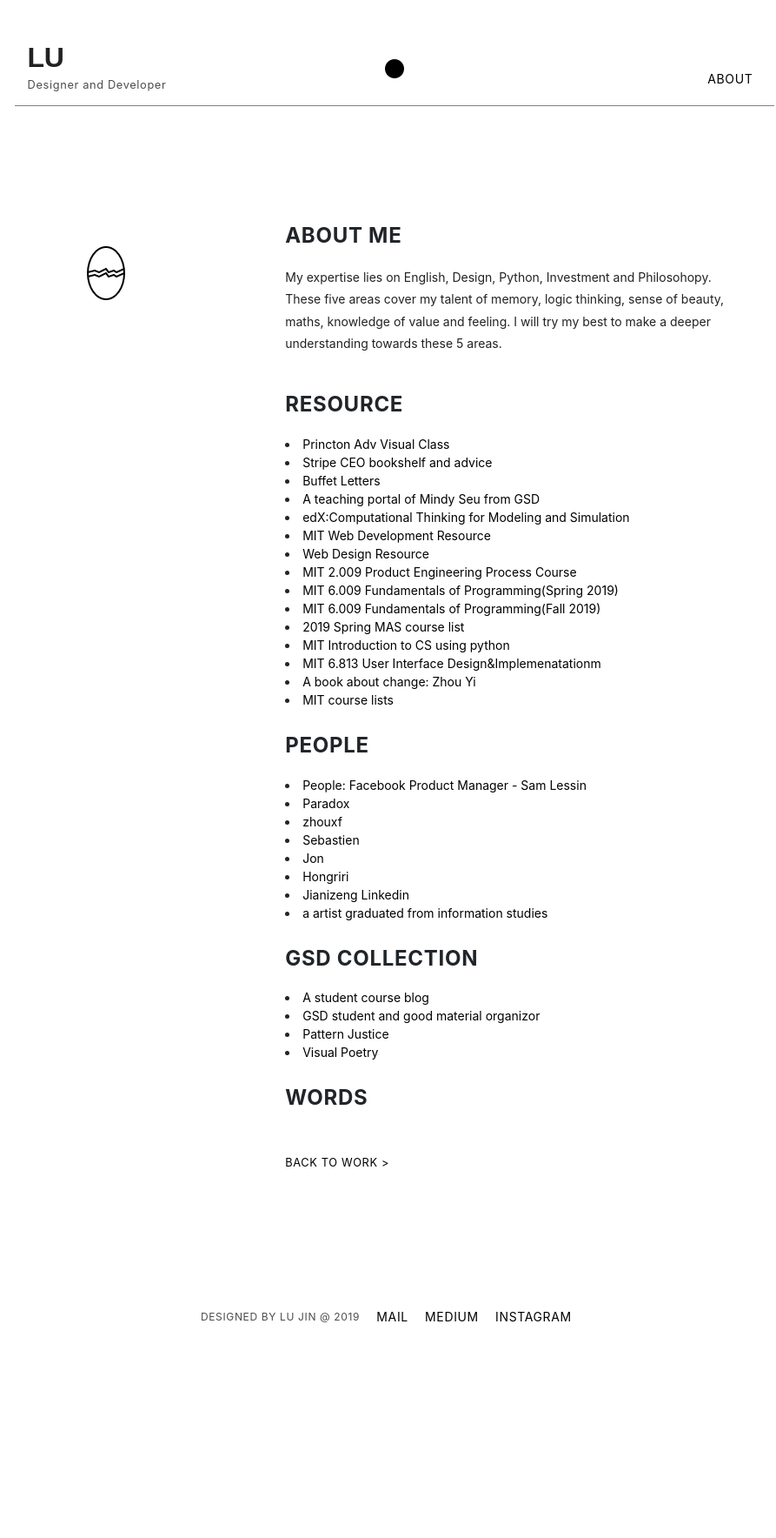
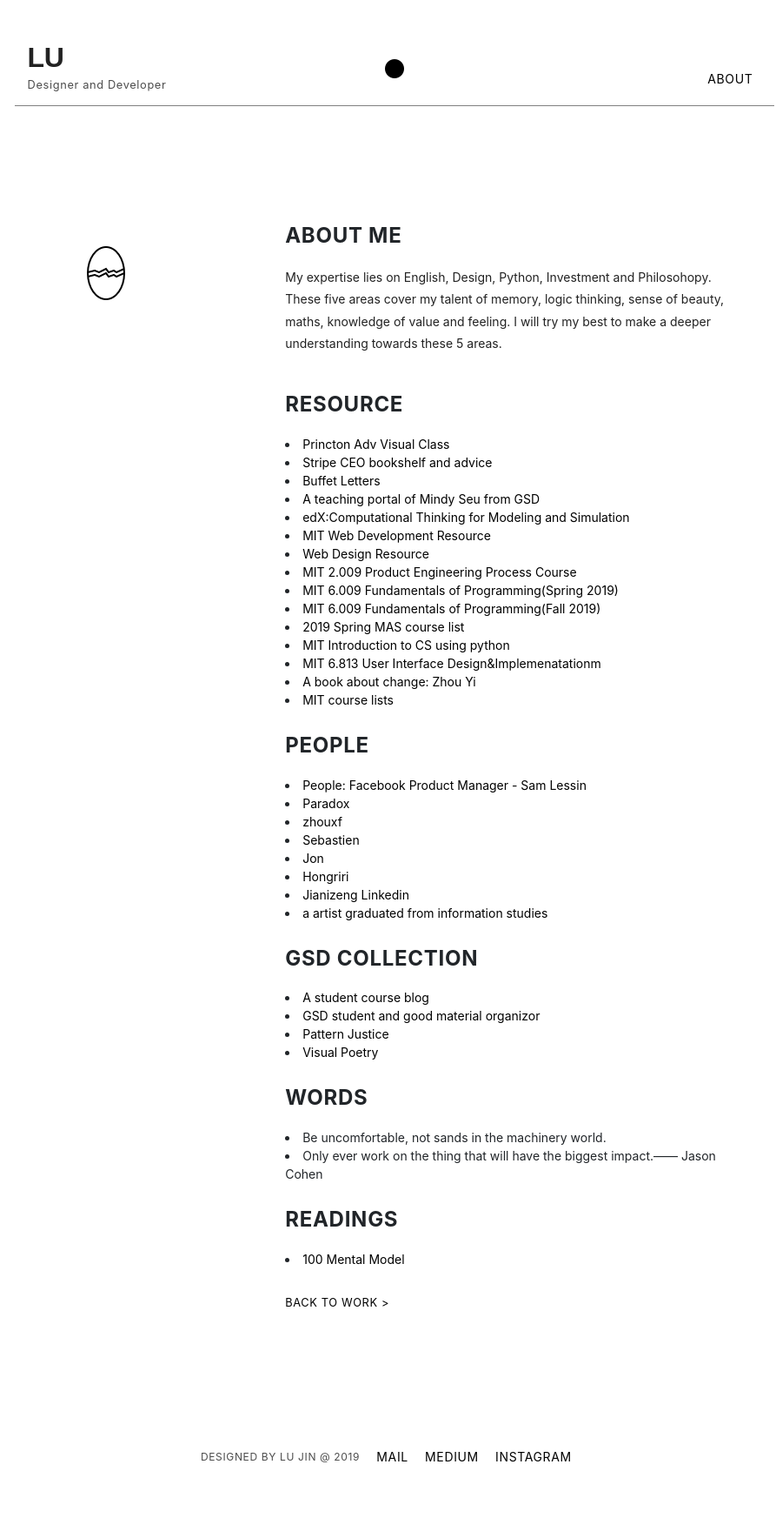
Before and after one commit to beforux/ShakeYourLove, a Jekyll site: the page list.html, which Jekyll copies as it is, in a window 1280 px wide. Shown: the whole page at 87% size, without its empty margins (186-1079 px from the left). Built offline with Jekyll 4.4.1, drawn with Linux system fonts in a browser that asks for light colours; nearby versions of some CDN libraries; before the commit the page ends 1607 px from its top, so only the background shows below that.

Commit message:
Update list.html

```diff
--- a/list.html
+++ b/list.html
@@ -79,7 +79,12 @@
                   <li><a href="http://mindyseu.com/"> GSD student and good material organizor </a></li>
                   <li><a href="https://www.gsd.harvard.edu/course/patterned-justice-design-languages-for-a-just-pittsburgh-spring-2019/">Pattern Justice</a></li>
                   <li><a href="http://digital-and-visual-poetry.blogspot.com/">Visual Poetry</a></li>
-                                  <h3>Words</h3>
+                  <h3>Words</h3>
+                  <li>Be uncomfortable, not sands in the machinery world. </li>
+                 <li> Only ever work on the thing that will have the biggest impact.—— Jason Cohen </li>
+                  <h3>Readings </h3>
+                  <li><a href="https://medium.com/@yegg/mental-models-i-find-repeatedly-useful-936f1cc405d"> 100 Mental Model </li>
+
 
                   <p class="back small"><a href="index.html">BACK TO WORK > </a></p>
 
```
